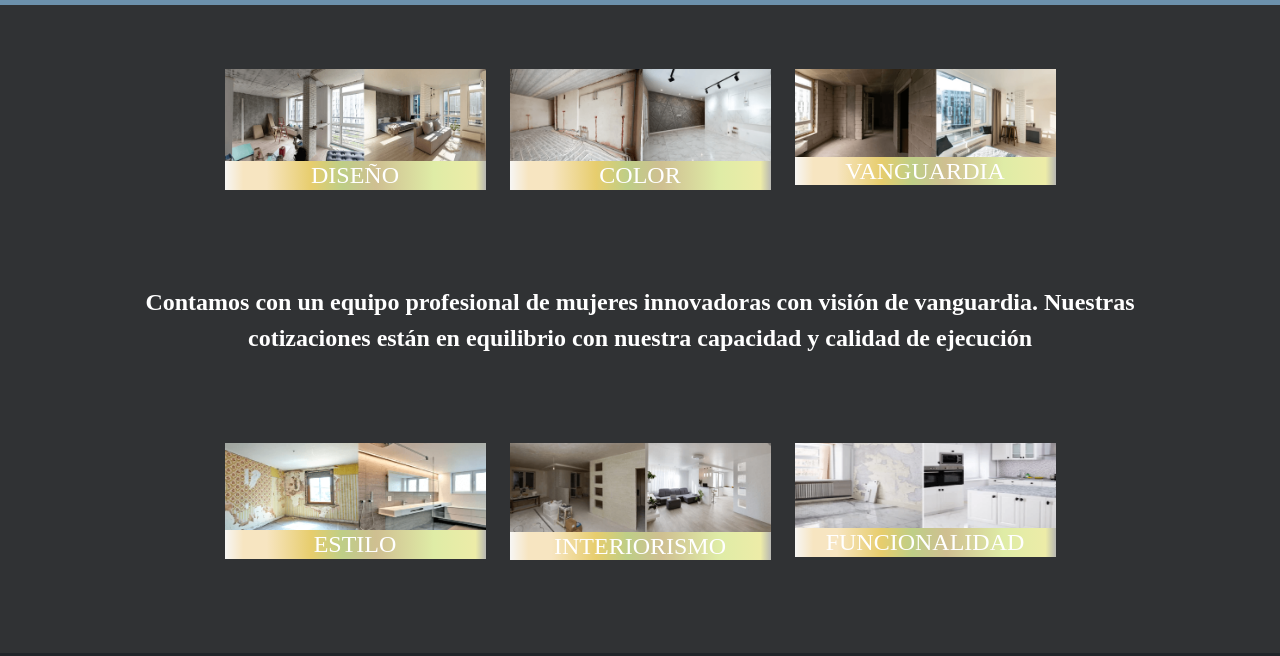
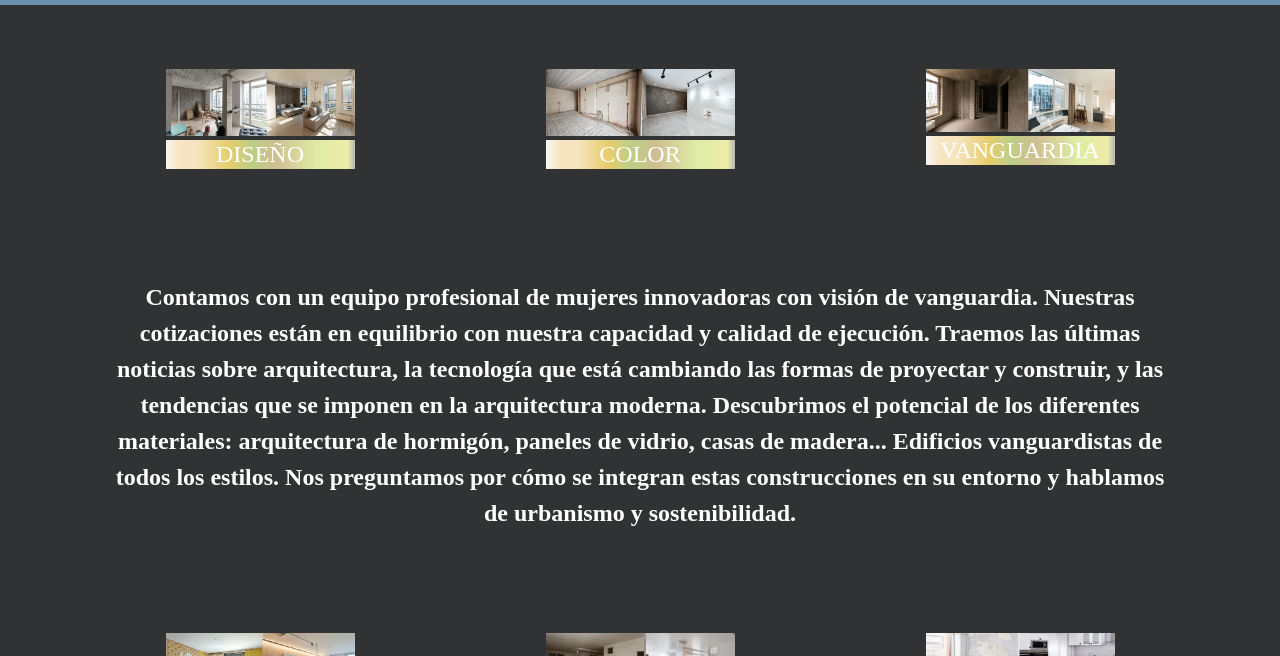
Before and after one commit to split-mar/DECOMA, a website: page seccion2.html in a window 1280 px wide. Shown: the part 99-755 px from the top of the page. Drawn offline with nearby package versions, Linux system fonts and the light colour scheme.

Commit message:
seccion2finalizada

```diff
--- a/scss/partials/_footer.scss
+++ b/scss/partials/_footer.scss
@@ -11,3 +11,7 @@ $redes: (
 .misIconos {
   font-size: 200%;
 }
+.footer {
+  position: absolute;
+  bottom: 0;
+}
--- a/scss/partials/_globals.scss
+++ b/scss/partials/_globals.scss
@@ -9,4 +9,5 @@
   min-height: 100vh;
   height: auto;
   width: 100vw;
+  position: relative;
 }
--- a/scss/partials/_seccion2.scss
+++ b/scss/partials/_seccion2.scss
@@ -13,28 +13,22 @@
     rgba(242, 241, 234, 0.6951155462184874) 100%
   );
   font-size: 150%;
-  max-width: 100%;
-  height: auto;
   display: flex;
   justify-content: center;
   align-items: center;
-}
-.miSection {
-  height: 75vh;
 }
 
 img.img-fluid:hover {
   scale: 1;
   transition: auto;
-  transform: scale(1.2);
+  transform: scale(1.8);
   cursor: pointer;
+  display: flex;
+  justify-content: center;
 }
 .img-fluid {
   max-width: 100%;
   height: auto;
-  display: flex;
-  justify-content: center;
-  align-items: center;
 }
 @media screen and (max-width: 500px) {
   img.img-fluid:hover {
--- a/seccion2.html
+++ b/seccion2.html
@@ -21,7 +21,7 @@
       crossorigin="anonymous"
     />
     <!-- css -->
-    <link rel="stylesheet" href="css/style.css" />
+    <link rel="stylesheet" href="./css/style.css" />
     <!-- google fonds -->
     <enlace
       href="https: //fonts.googleapis.com/css2? familia= Montserrat:ital,peso@1,400;1,600;1,700 & display=swap"
@@ -77,32 +77,37 @@
         </div>
       </nav>
     </header>
-    <main class="miSection">
+
     <section class="my-5 py-3">
-      <div class="container text-center text-white">
-        <div class="row justify-content-center ">
-            <div class="col-xs-12 col-md-6 col-lg-3">
+      <div class="container  text-center text-white">
+        <div class="row d-flex justify-content-around">
+            <div class="col-xs-12 col-md-6 col-lg-3 px-5">
               <img src="imagenes/14.png" class="img-fluid" alt="living" />
-              <H2 class=" miGradiante">DISEÑO</H2>
+              <H2 class=" mt-1 miGradiante">DISEÑO</H2>
             </div>
-            <div class="colcol-xs-12 col-md-6 col-lg-3 ">
+            <div class="colcol-xs-12 col-md-6 col-lg-3 px-5 ">
               <img src="imagenes/16 (1).png" class="img-fluid" alt="color" />
-              <H2 class=" miGradiante">COLOR</H2>
+              <H2 class=" mt-1 miGradiante">COLOR</H2>
             </div>
-            <div class="col col-xs-12 col-md-6 col-lg-3">
+            <div class="col col-xs-12 col-md-6 col-lg-3 px-5">
               <img src="imagenes/15.png" class="img-fluid" alt="habitacion" />
-              <h2 class=" miGradiante">VANGUARDIA</h2>
+              <h2 class=" mt-1 miGradiante">VANGUARDIA</h2>
             </div>
         </div>
       </div>
     </section>
-    <section class="">
+    <section class="my-5 py-3">
     <div class="container text-center">
       <div class="row justify-content-center ">
         <div class="col-xs-12">
           <p class="escrito">
             Contamos con un equipo profesional de mujeres innovadoras con visión de vanguardia.
-            Nuestras cotizaciones están en equilibrio con nuestra capacidad y calidad de ejecución
+            Nuestras cotizaciones están en equilibrio con nuestra capacidad y calidad de ejecución.
+            Traemos las últimas noticias sobre arquitectura, la tecnología que está cambiando las formas de proyectar y construir,
+            y las tendencias que se imponen en la arquitectura moderna.
+           Descubrimos el potencial de los diferentes materiales: arquitectura de hormigón, paneles de vidrio, casas de madera...
+            Edificios vanguardistas de todos los estilos. Nos preguntamos por cómo se integran estas construcciones en su entorno
+            y hablamos de urbanismo y sostenibilidad.
          </p>
         </div>
       </div>
@@ -110,24 +115,24 @@
   </section >
     <section class="my-5 py-3">
       <div class="container text-center text-white ">
-        <div class="row justify-content-center">
-          <div class="col-xs-12 col-md-6 col-lg-3">
+        <div class="row d-flex justify-content-around">
+          <div class="col-xs-12 col-md-6 col-lg-3 px-5">
 
             <img src="imagenes/11.png" class="img-fluid" alt="baño" />
-            <H2 class=" miGradiante">ESTILO</H2>
+            <H2 class="mt-1 miGradiante">ESTILO</H2>
           </div>
-          <div class="col col-xs-12 col-md-6 col-lg-3">
-            <img src="imagenes/12.png" class="img-fluid" alt="espaciofuncional" />
-            <H2 class="  miGradiante">INTERIORISMO</H2>
+          <div class="col col-xs-12 col-md-6 col-lg-3 px-5">
+            <img src="imagenes/12.png" class="img-fluid " alt="espaciofuncional" />
+            <H2 class="mt-1 miGradiante">INTERIORISMO</H2>
           </div>
-          <div class="col col-xs-12 col-md-6 col-lg-3">
-            <img src="imagenes/13.png" class="img-fluid" alt="cocina" />
-            <h2 class=" miGradiante">FUNCIONALIDAD</h2>
+          <div class="col col-xs-12 col-md-6 col-lg-3 px-5">
+            <img src="imagenes/13.png" class="img-fluid " alt="cocina" />
+            <h2 class="mt-1  miGradiante">FUNCIONALIDAD</h2>
           </div>
         </div>
       </div>
     </section>
-  </main>
+
     <footer>
       <div class="container-text text-center">
         <div class="d-flex justify-content-center align.items-center pb-2 pb-2 bg-dark text-white">
```
Also changed, not shown: css/style.css, 1 other file.
